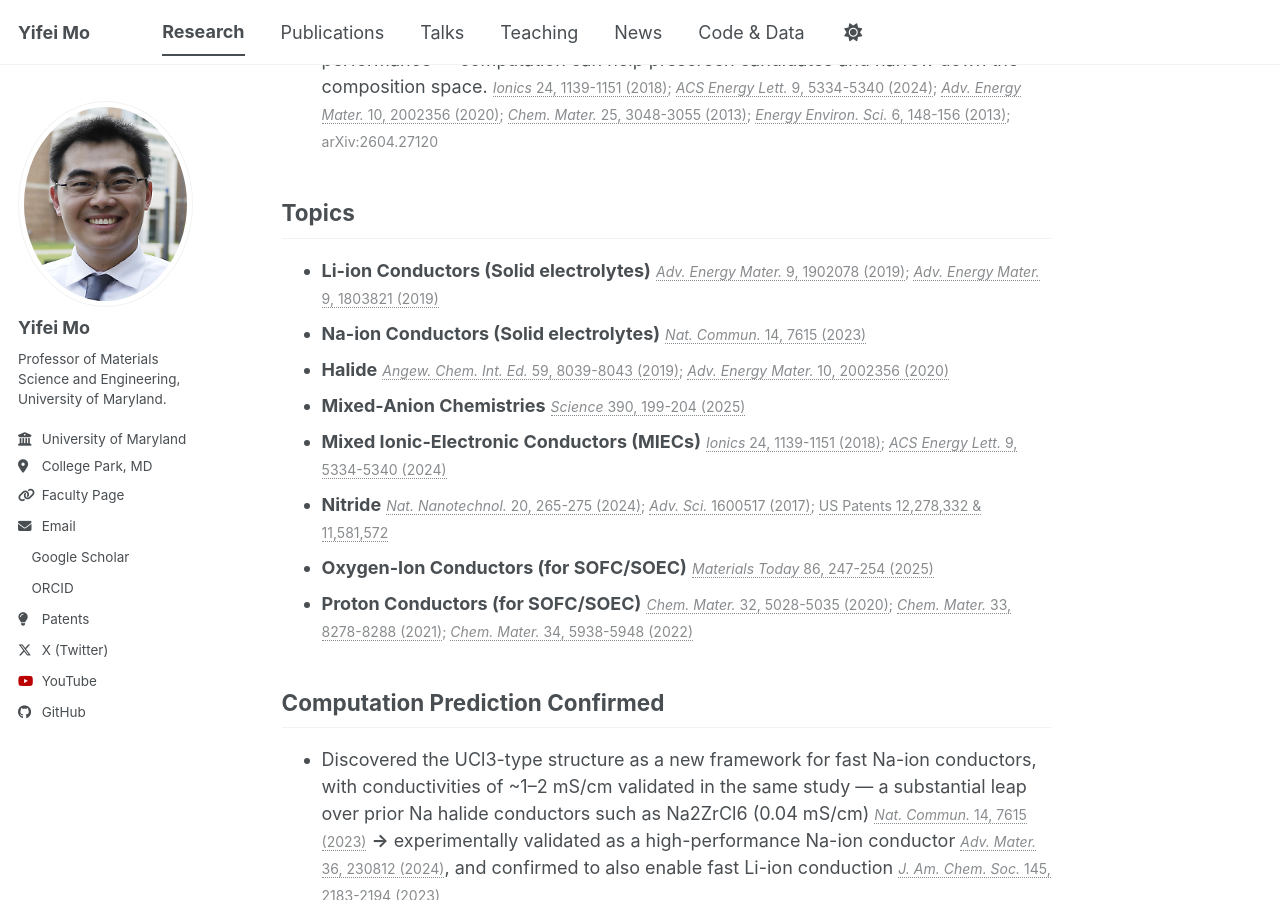
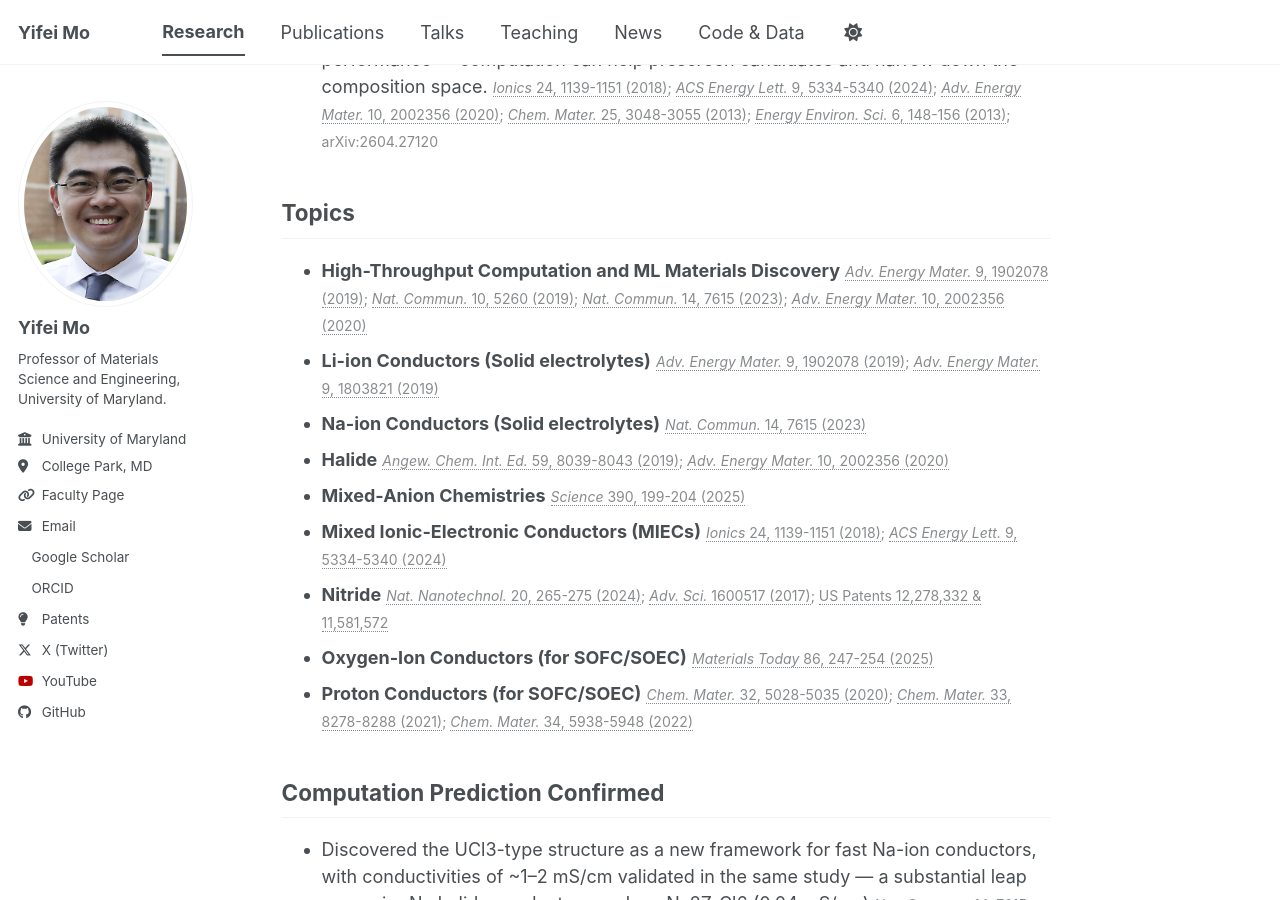
Before and after one commit to yifeimo/yifeimo.github.io, a Jekyll site: the page built from _research/materials-design-discovery.md, in a window 1280 px wide and 900 px high, scrolled down 720 px. Built offline with Jekyll 4.4.1, drawn with Linux system fonts in a browser that asks for light colours; a style sheet for code colours, icons or effects is not loaded.

Commit message:
Add High-Throughput Computation and ML Materials Discovery topic

```diff
--- a/_research/materials-design-discovery.md
+++ b/_research/materials-design-discovery.md
@@ -23,6 +23,7 @@ Unlike many computational studies that consider only a single property, our mate
 Topics
 ------
 
+* **High-Throughput Computation and ML Materials Discovery** <span class="citation">[*Adv. Energy Mater.* 9, 1902078 (2019)](https://doi.org/10.1002/aenm.201902078); [*Nat. Commun.* 10, 5260 (2019)](https://doi.org/10.1038/s41467-019-13214-1); [*Nat. Commun.* 14, 7615 (2023)](https://doi.org/10.1038/s41467-023-43436-3); [*Adv. Energy Mater.* 10, 2002356 (2020)](https://doi.org/10.1002/aenm.202002356)</span>
 * **Li-ion Conductors (Solid electrolytes)** <span class="citation">[*Adv. Energy Mater.* 9, 1902078 (2019)](https://doi.org/10.1002/aenm.201902078); [*Adv. Energy Mater.* 9, 1803821 (2019)](https://doi.org/10.1002/aenm.201803821)</span>
 * **Na-ion Conductors (Solid electrolytes)** <span class="citation">[*Nat. Commun.* 14, 7615 (2023)](https://doi.org/10.1038/s41467-023-43436-3)</span>
 * **Halide** <span class="citation">[*Angew. Chem. Int. Ed.* 59, 8039-8043 (2019)](https://doi.org/10.1002/anie.201901938); [*Adv. Energy Mater.* 10, 2002356 (2020)](https://doi.org/10.1002/aenm.202002356)</span>
```
